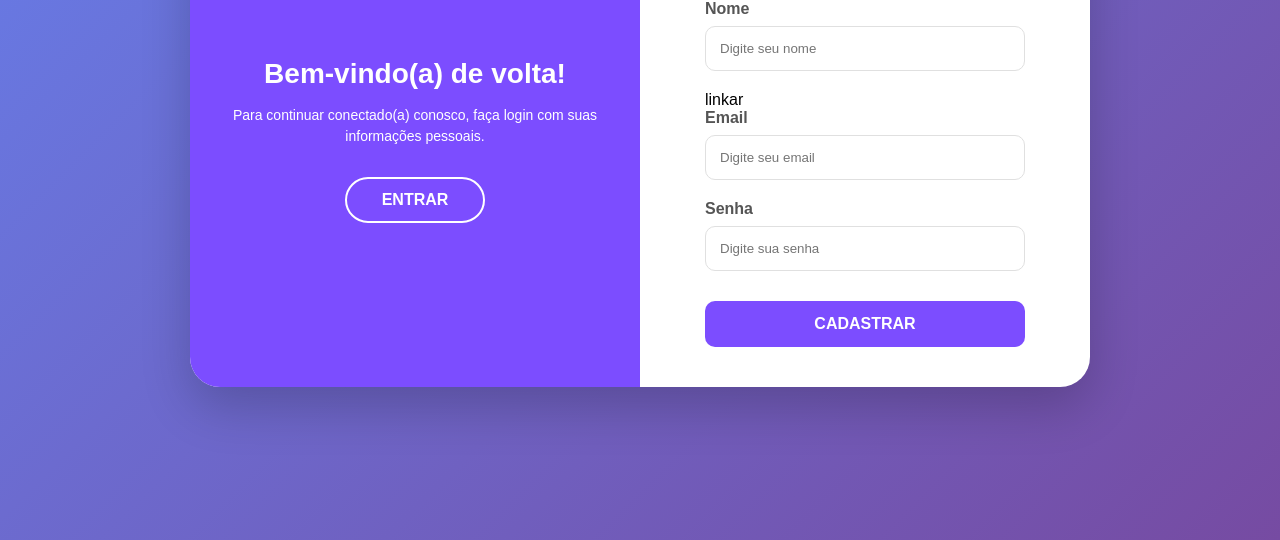
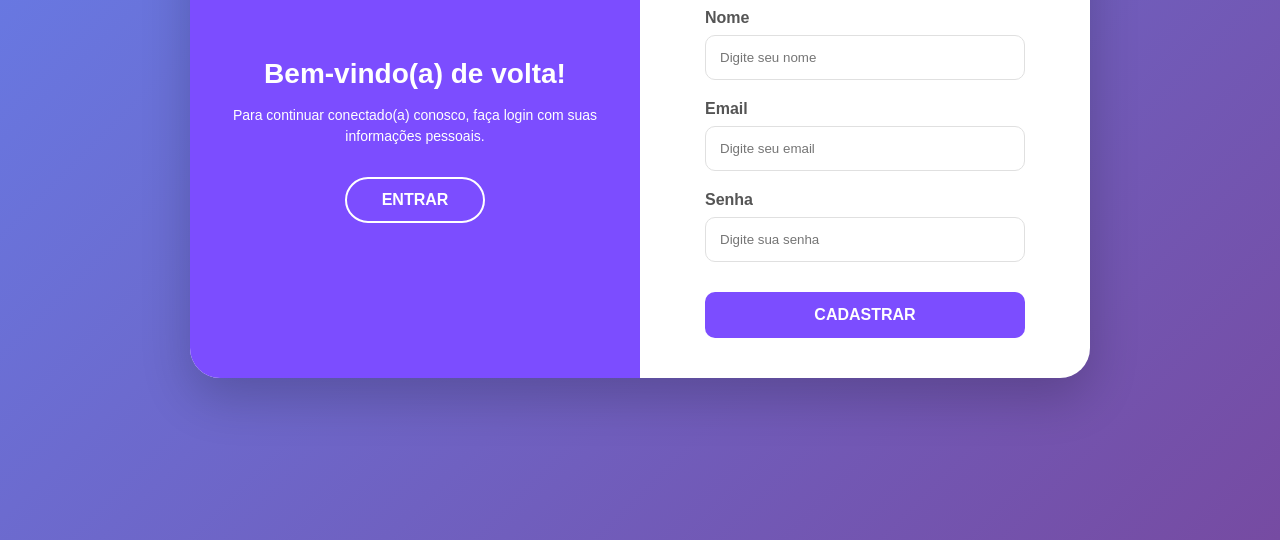
Before and after one commit to Anderson4322/Back-End-Pessoal, a plain HTML site: page cadastro/index.html in a window 1280 px wide. Shown: the part 260-800 px from the top of the page. Drawn offline with Linux system fonts and the light colour scheme.

Commit message:
cadastro e login

```diff
--- a/cadastro/index.html
+++ b/cadastro/index.html
@@ -22,7 +22,7 @@
                 <label>Nome</label>
                 <input type="text" id="nome" placeholder="Digite seu nome" required>
 
-                <p>linkar </p>
+
 
                 <label>Email</label>
                 <input type="email" id="email" placeholder="Digite seu email" required>
```
